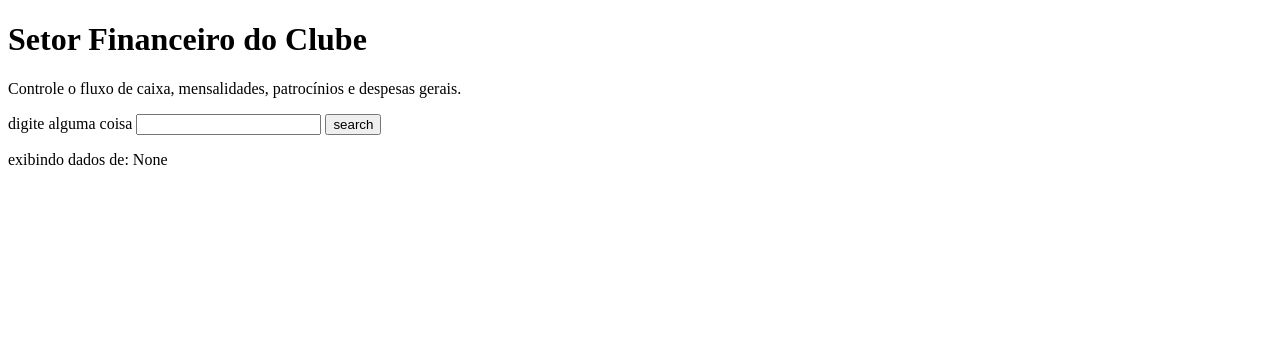
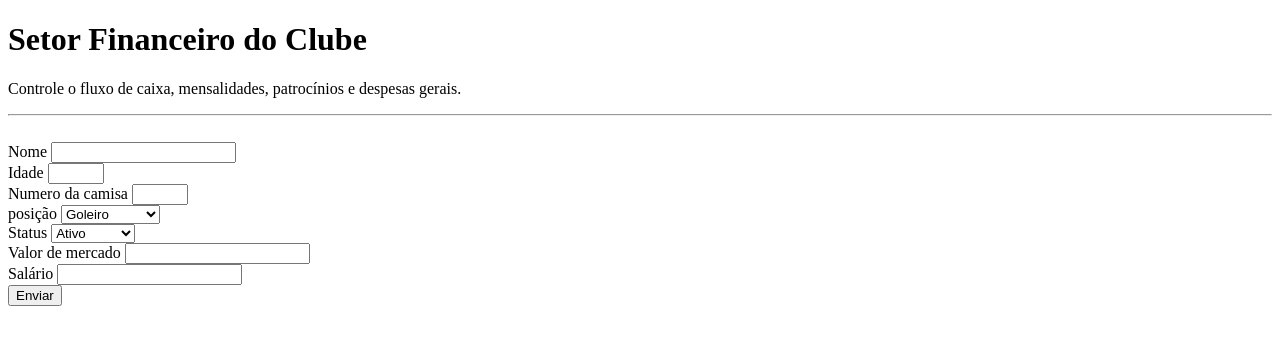
Before and after one commit to leoalberti07/gestao_clubes_futebol, a Flask app: page /financeiro in a window 1280 px wide. Shown: the part 134-479 px from the top of the page. Run offline with Flask 3, Linux system fonts and the light colour scheme.

Commit message:
criacao forms flask

```diff
--- a/app/__init__.py
+++ b/app/__init__.py
@@ -6,6 +6,7 @@ app = Flask(__name__)
 
 app.config['SQLALCHEMY_DATABASE_URI'] = 'sqlite:///database.db'
 app.config['SQLALCHEMY_TRACK_MODIFICATIONS'] = False
+app.config['SECRET_KEY'] = "asdcvbhijklkjytedxcvu kjk!!!fmkfmsfo--fskmfk2342"
 
 db = SQLAlchemy(app)
 migrate = Migrate(app,db)
--- /dev/null
+++ b/app/forms.py
@@ -0,0 +1,44 @@
+from flask_wtf import FlaskForm
+from wtforms import StringField, IntegerField, FloatField, SelectField, SubmitField
+from wtforms.validators import DataRequired, NumberRange
+
+from app.models import Jogador
+from app import db
+
+
+class JogadorForm(FlaskForm):
+
+    nome = StringField('Nome', validators=[DataRequired()])
+    idade = IntegerField('Idade', validators=[DataRequired(), NumberRange(min=0, max=70)])
+    posicao = SelectField('posição', validators=[DataRequired()], choices=[
+        ('GOL', 'Goleiro'),
+        ('ZAG', 'Zagueiro'),
+        ('LAT', 'Lateral'),
+        ('MEI', 'Meio-Campo'),
+        ('ATA', 'Atacante')
+    ])
+    numero_camisa = IntegerField('Numero da camisa', validators=[DataRequired(), NumberRange(min=1, max=99)])
+    status = SelectField('Status', validators=[DataRequired()], choices=[
+        ('ATIVO', 'Ativo / No Elenco'),
+        ('LESIONADO', 'Lesionado'),
+        ('EMPRESTADO', 'Emprestado'),
+        ('RESERVA', 'Reserva')
+    ])
+    valor_mercado = FloatField('Valor de mercado', validators=[DataRequired(), NumberRange(min=0, max=100000000000)])
+    salario = FloatField('Salário', validators=[DataRequired(), NumberRange(min=1621, max=100000000)])
+    btn_submit = SubmitField('Enviar')
+
+    def save(self):
+
+        jogador = Jogador(
+            nome = self.nome.data,
+            idade = self.idade.data,
+            posicao = self.posicao.data,
+            numero_camisa = self.numero_camisa.data,
+            status = self.status.data,
+            valor_mercado = self.valor_mercado.data,
+            salario = self.salario.data
+        )
+
+        db.session.add(jogador)
+        db.session.commit
--- a/app/routes.py
+++ b/app/routes.py
@@ -1,5 +1,8 @@
 from app import app
 from flask import render_template, url_for, redirect, request
+
+from app.models import Jogador
+from app.forms import JogadorForm
 
 @app.route('/')
 def homepage():
@@ -9,14 +12,26 @@ def homepage():
 def jogadores():
     return render_template('jogadores.html')
 
-@app.route('/financeiro')
+@app.route('/financeiro', methods=['GET', 'POST'])
 def financeiro():
+    form = JogadorForm()
+    form.posicao.choices = [
+        ('GOL', 'Goleiro'),
+        ('ZAG', 'Zagueiro'),
+        ('MEI', 'Meio-Campo'),
+        ('ATA', 'Atacante')
+    ]
+
+    form.status.choices = [
+        ('ATIVO', 'Ativo'),
+        ('LESIONADO', 'Lesionado')
+    ]
     context = {}
-    if request.method == 'GET':
-        pesquisa = request.args.get('pesquisa')
-        context = {'pesquisa': pesquisa}
+    if form.validate_on_submit():
+        form.save()
+        return redirect (url_for('homepage'))
 
-    return render_template('financeiro.html', context=context)
+    return render_template('financeiro.html', context=context, form=form)
 
 @app.route('/competicoes')
 def competicoes():
--- a/app/templates/financeiro.html
+++ b/app/templates/financeiro.html
@@ -25,14 +25,37 @@
     <main>
         <h1>Setor Financeiro do Clube</h1>
         <p>Controle o fluxo de caixa, mensalidades, patrocínios e despesas gerais.</p>
+        <hr>
         <div class="container">
-            <form action="" method="get">
-                digite alguma coisa
-                <input type="text" name="pesquisa" id="" class="form-control">
-                <button type="submit">search</button>
+            <form action="" method="post">
+                {{ form.csrf_token }}
+                <br>
+                {{ form.nome.label() }}
+                {{ form.nome() }}
+                <br>
+                {{ form.idade.label() }}
+                {{ form.idade() }}
+                <br>
+                {{ form.numero_camisa.label() }}
+                {{ form.numero_camisa() }}
+                <br>
+                {{ form.posicao.label() }}
+                {{ form.posicao() }}
+                <br>
+                {{ form.status.label() }}
+                {{ form.status() }}
+                <br>
+                {{ form.valor_mercado.label() }}
+                {{ form.valor_mercado() }}
+                <br>
+                {{ form.salario.label() }}
+                {{ form.salario() }}
+                <br>
+                {{ form.btn_submit() }}
+
             </form>
         </div>
-        <p>exibindo dados de: {{context['pesquisa']}}</p>
+
     </main>
 
 </body>
```
Also changed, not shown: app/form.py (deleted).
